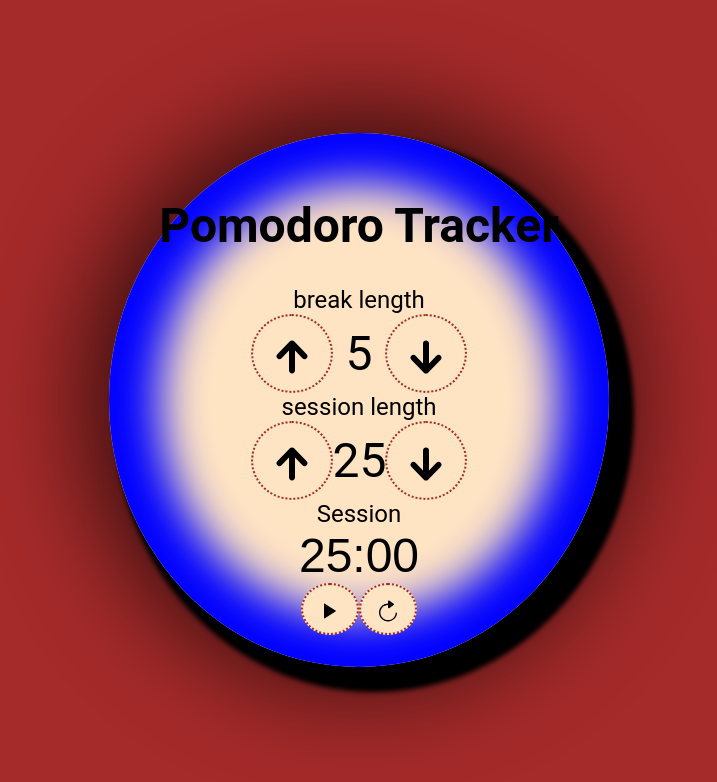
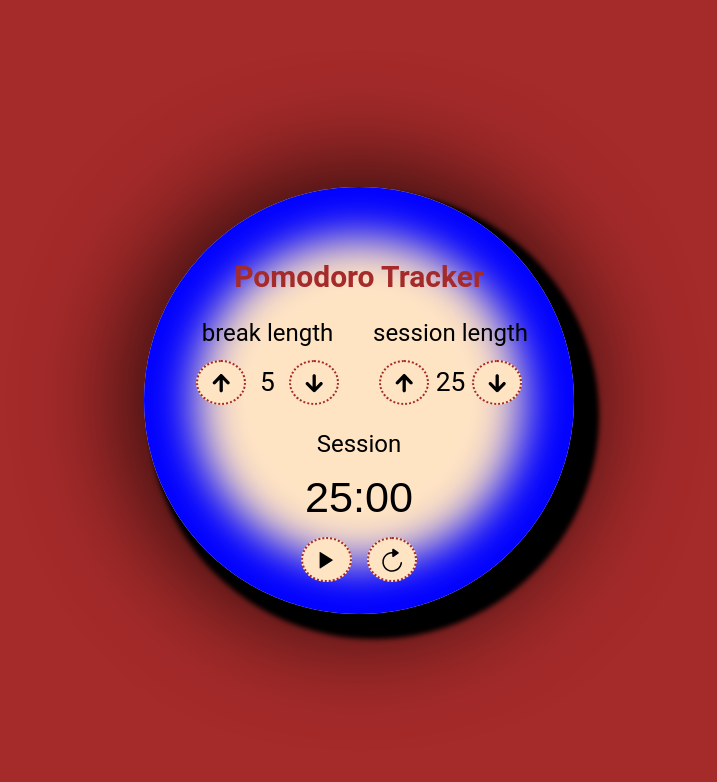
Before and after one commit to ElyaApyzova/My-Pomodoro-App, a React (Create React App) app: page / in a window 1280 px wide. Shown: the top 782 px of the page, without its empty margins (281-998 px from the left). Built offline with nearby package versions, Linux system fonts and the light colour scheme.

Commit message:
completed

```diff
--- a/src/components/Pomodoro/Controller.jsx
+++ b/src/components/Pomodoro/Controller.jsx
@@ -40,8 +40,11 @@ export const Controller =(props) => {
         <div className="control-box">
             <div id={props.mode + '-label'}>{props.mode} length</div>
             <button id={props.mode + '-increment'} className="btn-level pomodoro-btn" value="+" onClick={() => Setter(props.mode + 'Length', 1)}><IoMdArrowRoundUp /></button>
+
             <div id={props.mode + "-length"} className="btn-level">{currentValue}</div>
+
             <button id={props.mode + "-decrement"} className="btn-level pomodoro-btn" value="-" onClick={() => Setter(props.mode + 'Length', -1)}><IoMdArrowRoundDown /></button>
+
         </div>
     )
 }
--- a/src/components/Pomodoro/Pomodoro.css
+++ b/src/components/Pomodoro/Pomodoro.css
@@ -1,5 +1,7 @@
 * {
     box-sizing: border-box;
+    margin: 0;
+    padding: 0;
 }
 
 body{
@@ -12,19 +14,27 @@ body{
 .wrapper {
   display: flex;
   align-items: center;
-  min-height: 100vh;
+  height: 100vh;
   background-color: brown;
 }
 
 
 .container{
     margin: 0 auto;
-    width: 500px;
+    width: 430px;
     padding: 2rem;
     background-color: bisque;
     box-shadow: 0 0 100px 20px rgba(0, 0, 0, .7), 0 0 45px 50px inset blue, 15px 15px 5px 10px;
     border-radius: 50%;
 }
+
+.pomodoro-title{
+    font-size: 30px;
+    font-weight: 700;
+    margin-top: 40px;
+    color: brown;
+}
+
 
 .react-icons {
     vertical-align: middle;
@@ -42,24 +52,33 @@ body{
 .pomodoro-btn{
     background: bisque;
     border: 2px dotted brown;
-    padding: 10px 15px;
+    padding: 5px 10px;
     border-radius: 50%;
-    font-size: 1em;
+    font-size: 1.1em;
     cursor: pointer;
 }
 
 .btn-level{
     display: inline-block;
-    font-size: 2em;
+    font-size: 1.1em;
 }
 
-.length-control {
-    width: 50%;
-    display: inline-block;
+.control-box{
+  width: 50%;
+  display: inline-block;
+  margin: 25px 0px;
+}
+
+.timer-control{
+    display: flex;
+    justify-content: center;
+    align-items: center;
+    gap: 15px;
 }
 
 #time-left{
-    font-size: 2em;
+    margin: 15px 0px;
+    font-size: 1.8em;
     font-family: 'Poppins', sans-serif;
 }
 
@@ -81,5 +100,6 @@ body{
 
 #break-length,
 #session-length {
-    width: 1.1em;
+    width: 1.6em;
+    margin-top: 20px;
 }
--- a/src/components/Pomodoro/Timer.jsx
+++ b/src/components/Pomodoro/Timer.jsx
@@ -1,7 +1,7 @@
 import React, { useEffect, useRef } from "react";
 import { IoIosPlay, IoMdPause, IoIosRefresh } from 'react-icons/io';
 import { useDispatch, useSelector } from "react-redux";
-import { enable, disable, reset, setTimer, modeSession, modeBreak, setSession, setBreak } from '../../actions/index'
+import { enable, disable, reset, setTimer, modeSession } from '../../actions/index'
 
 const getFormattedTime = (seconds) => {
     return `${String(Math.floor(seconds / 60)).padStart(2, '0')}:${String(seconds % 60).padStart(2, '0')}`;
@@ -49,7 +49,7 @@ const Timer = () => {
                 </div>
             </div>
             <div className="timer-control">
-                <button id="start" className="pomodoro-btn" onClick={toggleTimer}>{state.active ? <IoMdPause /> : <IoIosPlay />}</button>
+                <button id="start_stop" className="pomodoro-btn" onClick={toggleTimer}>{state.active ? <IoMdPause /> : <IoIosPlay />}</button>
                 <button id="reset" className="pomodoro-btn" onClick={resetDefault}><IoIosRefresh /></button>
             </div>
             <audio ref={audioRef} id="beep" preload="auto" src="/beep.mp3"></audio>
```
